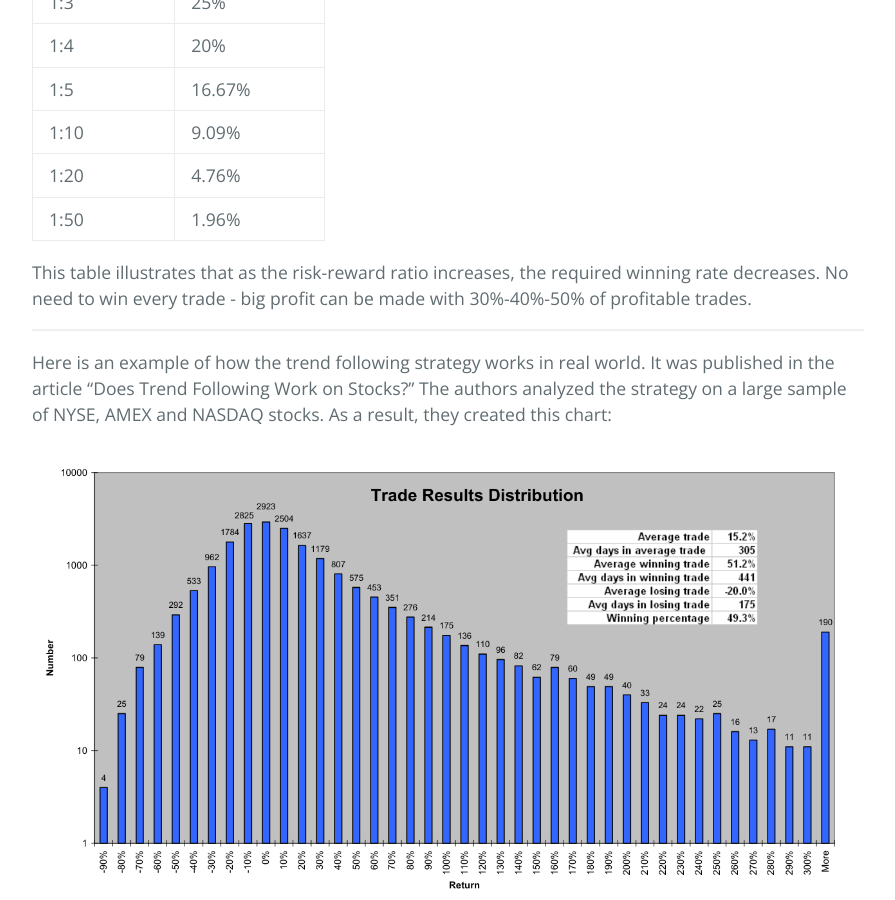
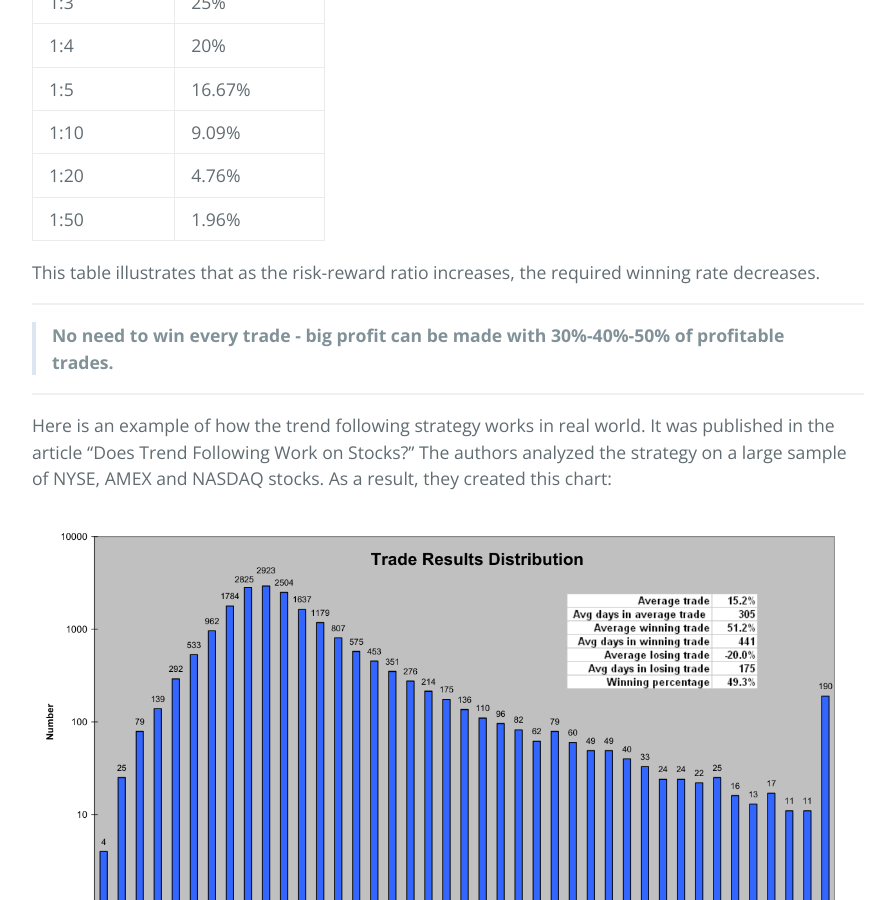
Before and after one commit to sergeyen7/sergeyen7.github.io, a Jekyll site: the page built from index.md, in a window 1280 px wide and 900 px high, scrolled down 8411 px. Shown: the whole window, without its empty margins (192-1087 px from the left). Built offline with Jekyll 4.4.1, drawn with Linux system fonts in a browser that asks for light colours; nearby versions of some CDN libraries.

```diff
--- a/index.md
+++ b/index.md
@@ -266,7 +266,11 @@ Here's a table showing the required winning rate for different risk-reward ratio
 | 1:20        |        4.76% |
 | 1:50        |        1.96% |
 
-This table illustrates that as the risk-reward ratio increases, the required winning rate decreases. No need to win every trade - big profit can be made with 30%-40%-50% of profitable trades.
+This table illustrates that as the risk-reward ratio increases, the required winning rate decreases.
+
+* * *
+
+> **No need to win every trade - big profit can be made with 30%-40%-50% of profitable trades.**
 
 * * *
 
```
